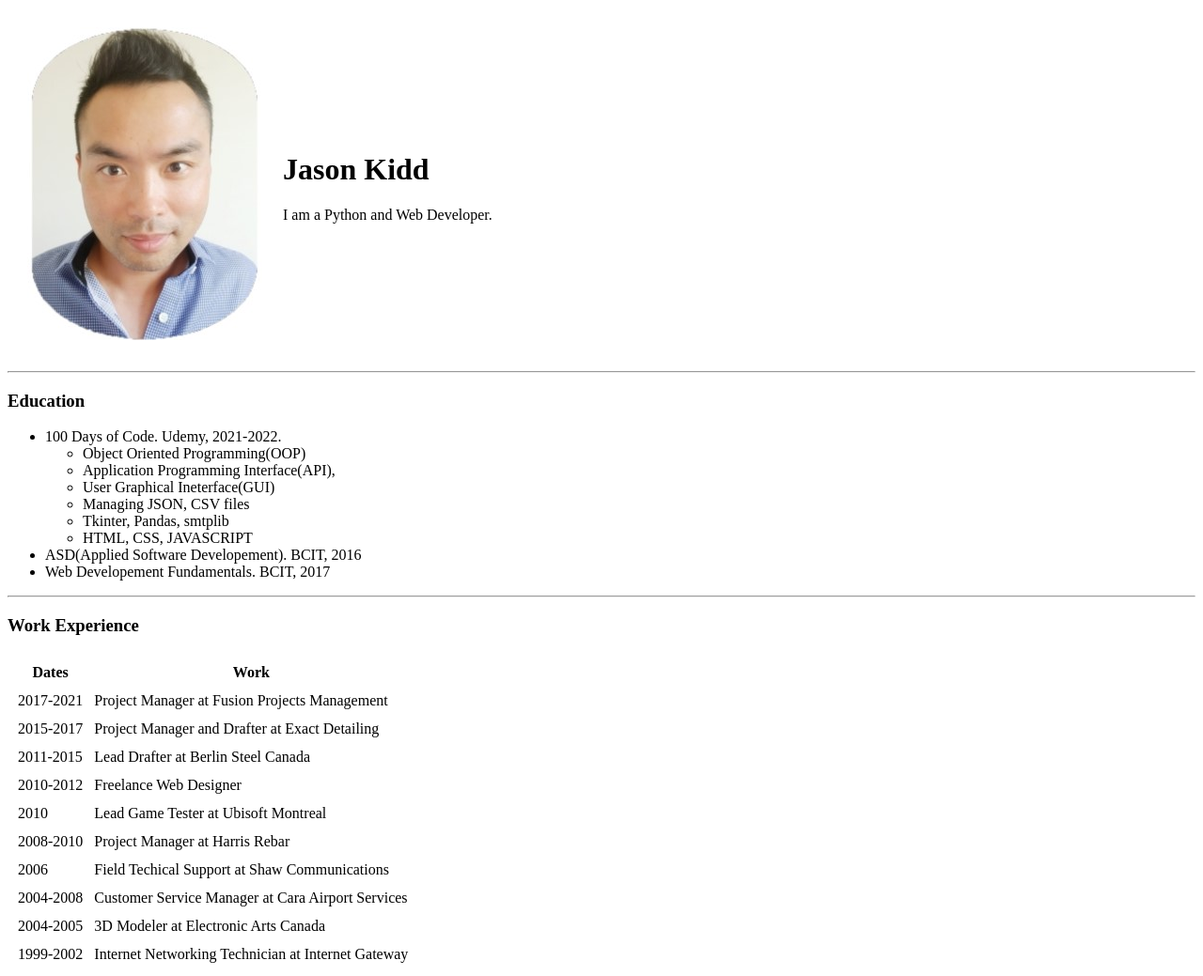
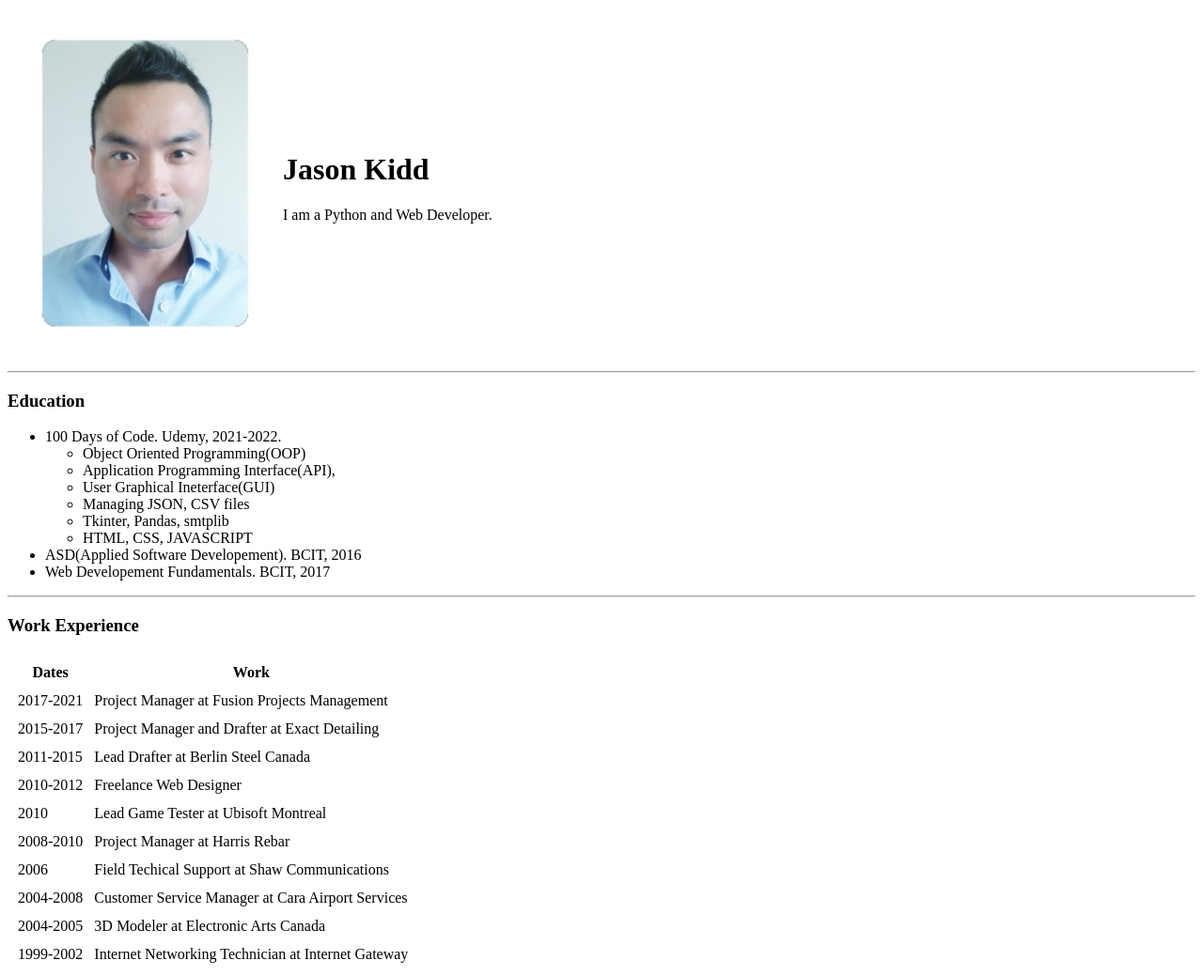
Before and after one commit to jasonkidd11/cv, a plain HTML site: page index.html in a window 1280 px wide. Shown: the top 1039 px of the page at 94% size. Drawn offline with Linux system fonts and the light colour scheme.

Commit message:
changed profile image

```diff
--- a/index.html
+++ b/index.html
@@ -10,7 +10,7 @@
 <body>
   <table cellspacing="20">
     <tr>
-      <td><img src="images\jk1250.jpg" alt="Jason's profile picture."></td>
+      <td><img src="images\jk250.jpg" alt="Jason's profile picture."></td>
       <td><h1>Jason Kidd</h1>
       <p>I am a Python and Web Developer.</p>
       </td>
```
